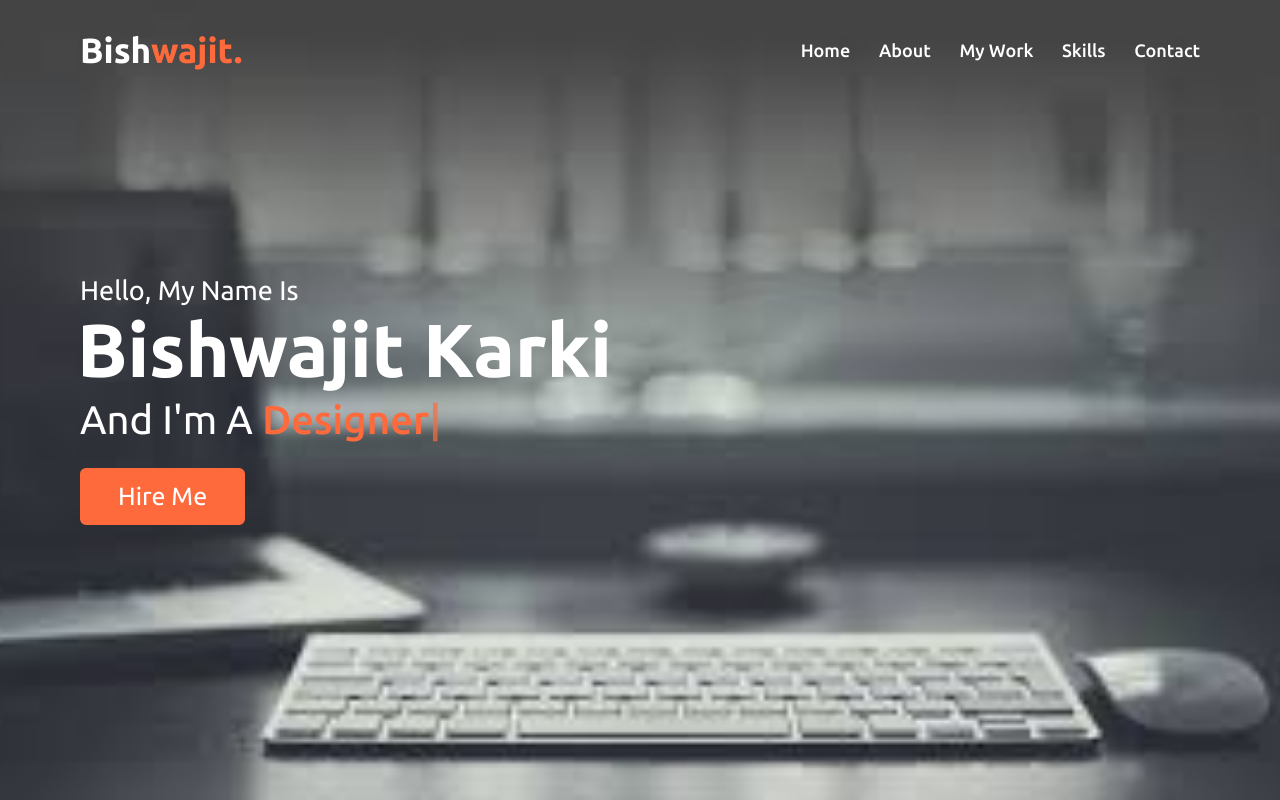
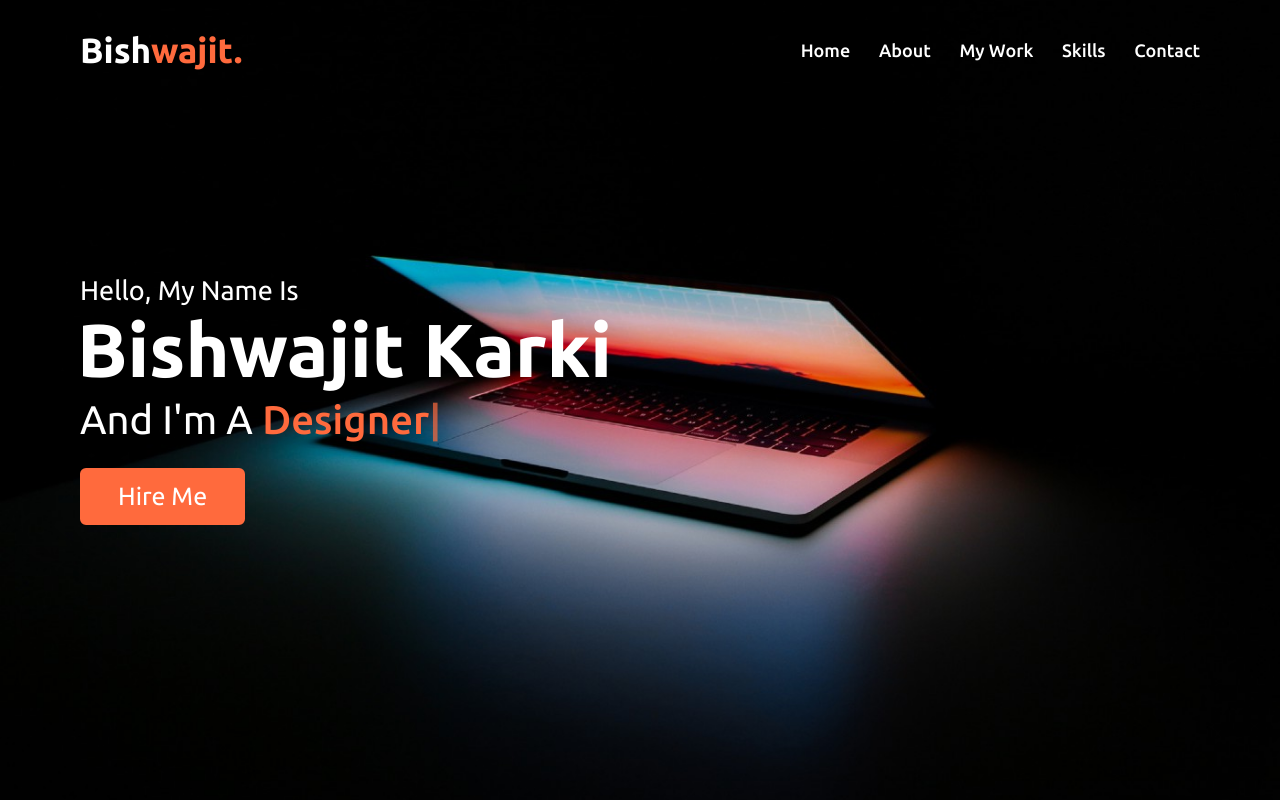
Before and after one commit to bishwajitkarki/bishwajit, a plain HTML site: page index.html in a window 1280 px wide. Shown: the top 800 px of the page. Drawn offline with nearby package versions, Linux system fonts and the light colour scheme.

Commit message:
Update style.css

```diff
--- a/style.css
+++ b/style.css
@@ -158,7 +158,7 @@ section .title::after{
 /* home section styling */
 .home{
     display: flex;
-    background: url("images.jpg") no-repeat center;
+    background: url("kkk.jpg") no-repeat center;
     height: 100vh;
     color: #fff;
     min-height: 500px;
```
